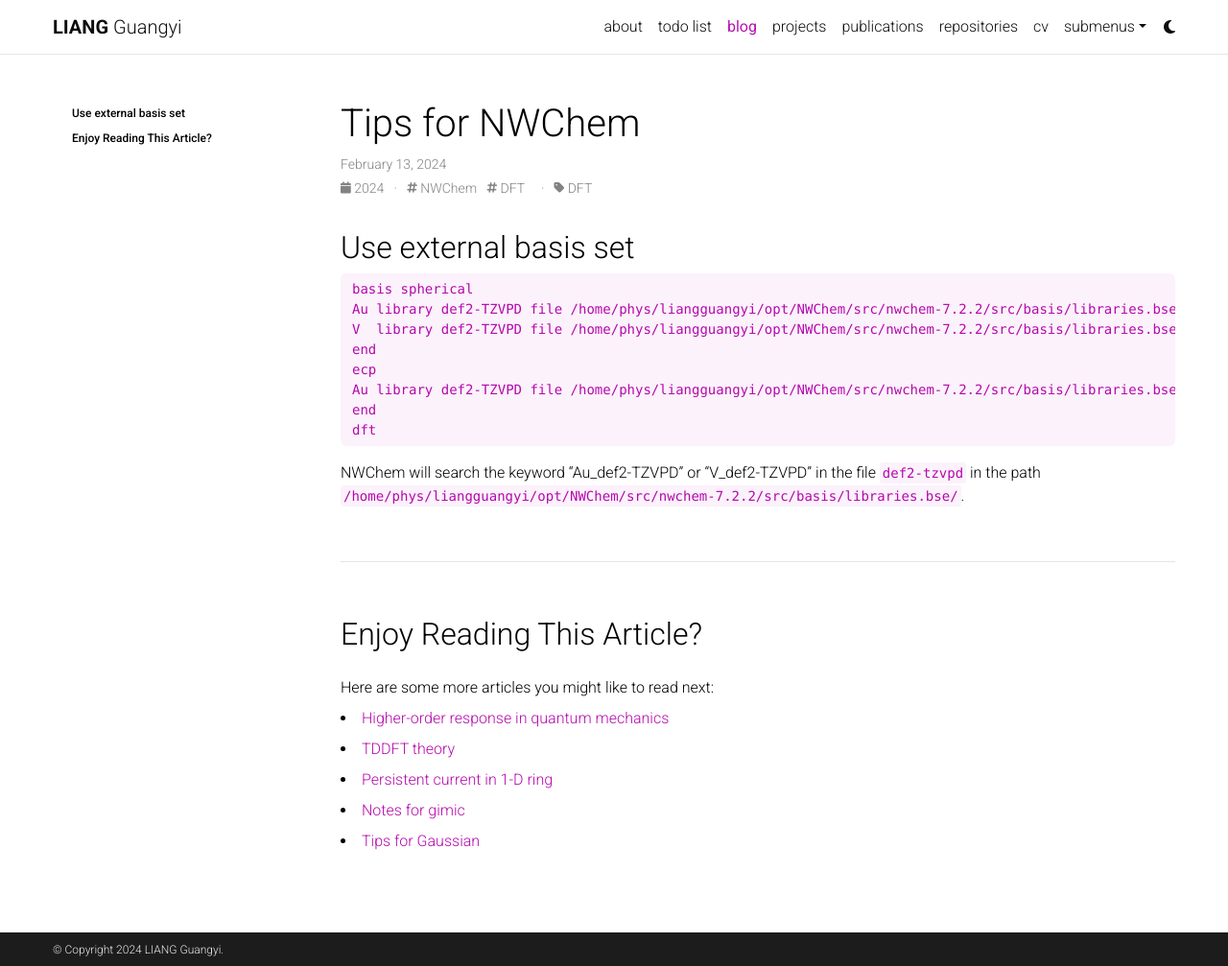
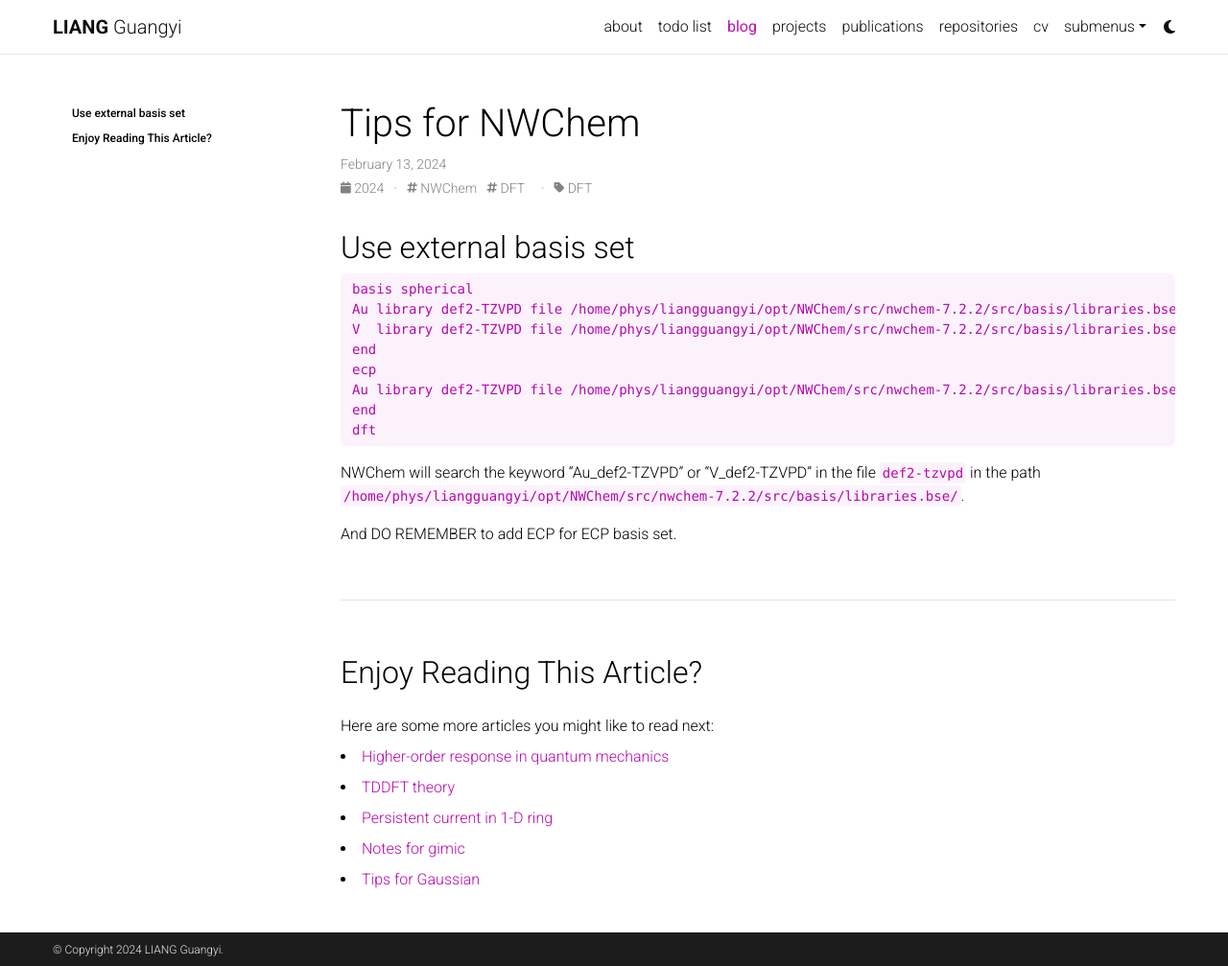
Before and after one commit to liangguangyii/liangguangyii.github.io, a Jekyll site: the page built from _posts/2024-5-10-notes-for-nwchem.md, in a window 1280 px wide and 1007 px high. Shown: the whole window at 96% size. Built offline with Jekyll 4.4.1, drawn with Linux system fonts in a browser that asks for light colours; comment, search, counter and statistics services are not loaded; a style sheet for code colours, icons or effects is not loaded.

Commit message:
use external ECP basis set

````diff
--- a/_posts/2024-5-10-notes-for-nwchem.md
+++ b/_posts/2024-5-10-notes-for-nwchem.md
@@ -23,3 +23,5 @@
 dft
 ```
 NWChem will search the keyword "Au_def2-TZVPD" or "V_def2-TZVPD" in the file `def2-tzvpd` in the path `/home/phys/liangguangyi/opt/NWChem/src/nwchem-7.2.2/src/basis/libraries.bse/`.
+
+And DO REMEMBER to add ECP for ECP basis set.
````
